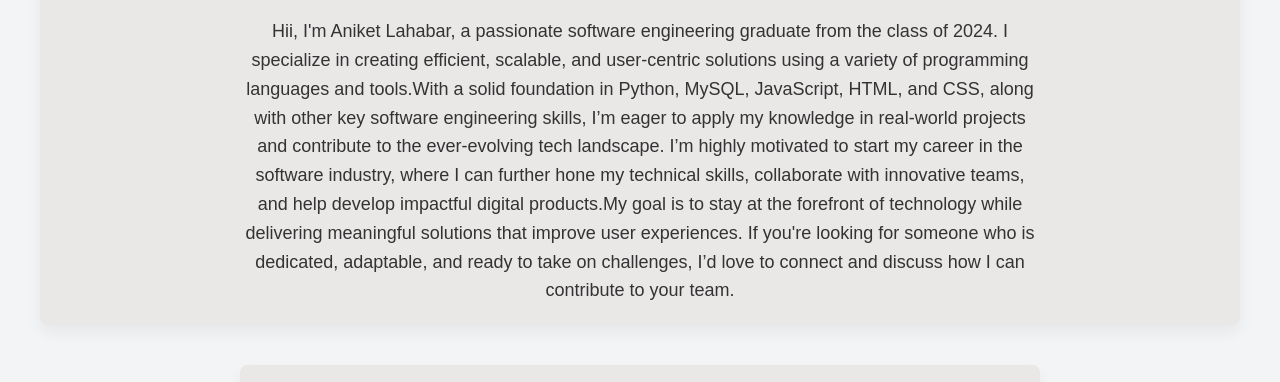
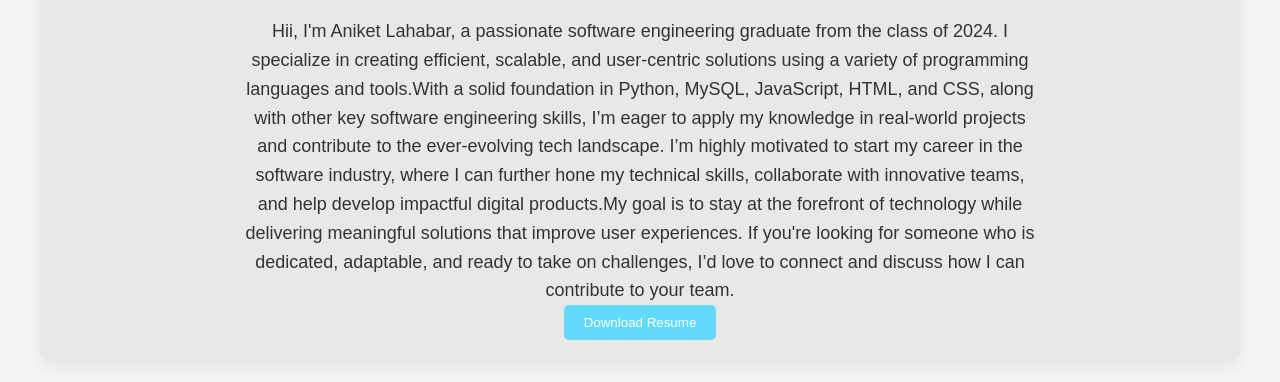
Before and after one commit to aniketlahabar/portfolio-website, a plain HTML site: page index.html in a window 1280 px wide. Shown: the part 266-648 px from the top of the page. Drawn offline with Linux system fonts and the light colour scheme.

Commit message:
Add files via upload

```diff
--- a/index.html
+++ b/index.html
@@ -29,6 +29,7 @@
             I’m highly motivated to start my career in the software industry, where I can further hone my technical skills, collaborate with innovative teams, and help develop impactful digital products.My goal is to stay at the forefront of technology while delivering meaningful solutions that improve user experiences.
 
             If you're looking for someone who is dedicated, adaptable, and ready to take on challenges, I’d love to connect and discuss how I can contribute to your team.</p>
+            <p><a href="aniket_lahabar1.pdf" download="aniket_lahabar.pdf"><button class="resume-btn">Download Resume</button></a></p>
     </section>
     <section id="skills">
             <h2>My Skills</h2>
--- a/style.css
+++ b/style.css
@@ -270,3 +270,16 @@ nav {
     max-width: 1200px;
     margin: auto;
 }
+
+.resume-btn {
+    background-color: #61dafb;
+    color: white;
+    border: none;
+    padding: 10px 20px;
+    border-radius: 5px;
+    cursor: pointer;
+    transition: background-color 0.3s ease;
+}
+.resume-btn:hover {
+    background-color: #21a121;
+}
```
Also changed, not shown: 1 other file.
